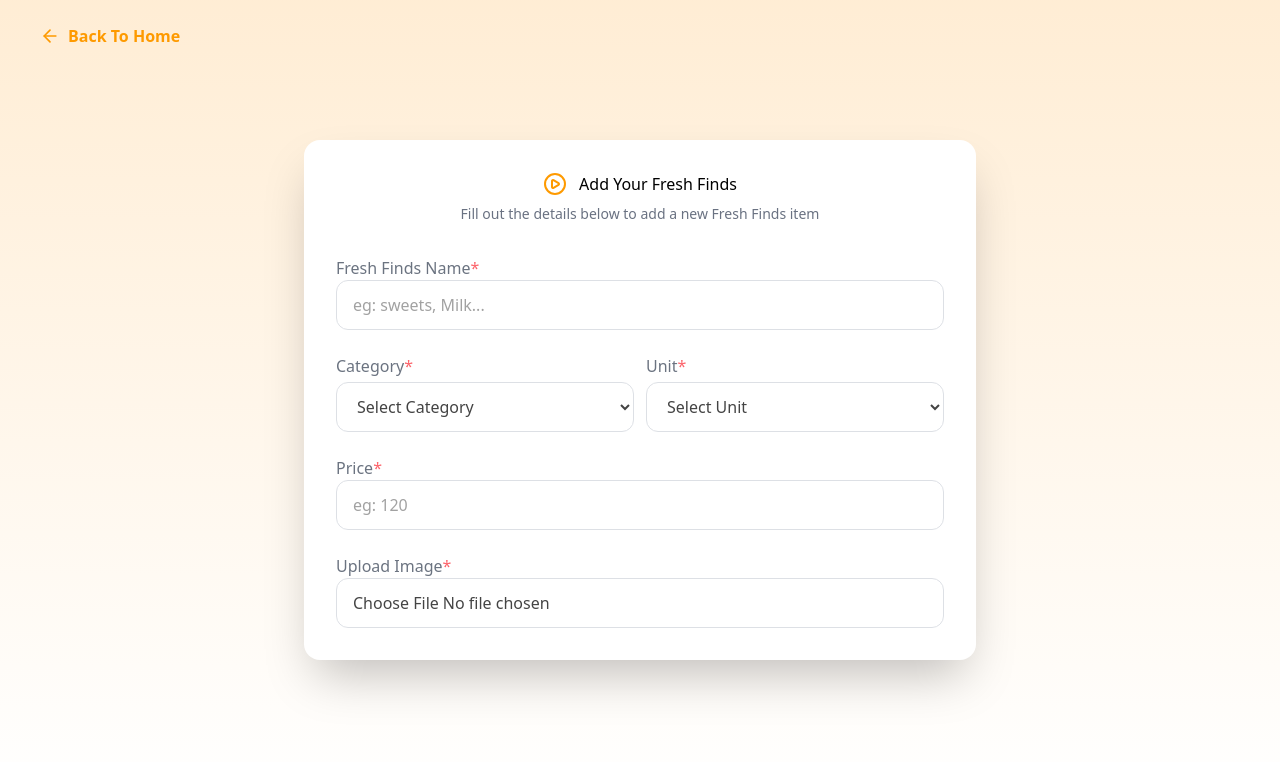
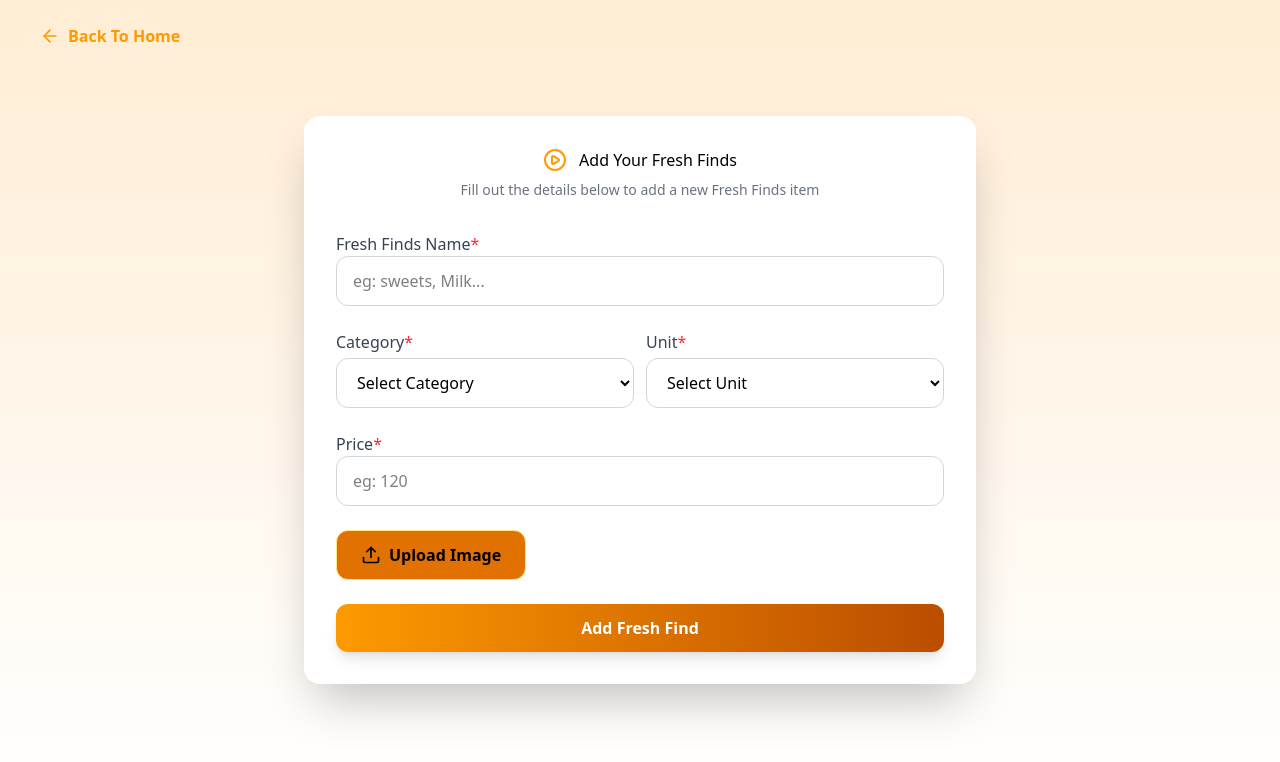
Before and after one commit to shiuly-28/snapcart, a Next.js app: page /admin/add-grocery in a window 1280 px wide. Shown: the top 762 px of the page. Built offline with nearby package versions, Linux system fonts and the light colour scheme.

Commit message:
fix: add missing String type to unit field and cleanup grocery model categories

```diff
--- a/src/app/admin/add-grocery/page.tsx
+++ b/src/app/admin/add-grocery/page.tsx
@@ -1,9 +1,11 @@
 "use client"
 
-import { ArrowLeft, PlayCircle } from 'lucide-react';
+import { ArrowLeft, PlayCircle, Upload } from 'lucide-react';
 import Link from 'next/link';
-import React, { ChangeEvent, useState } from 'react';
+import React, { ChangeEvent, FormEvent, useState } from 'react';
 import {motion} from 'motion/react'
+import Image from 'next/image';
+import axios from 'axios';
 
 const categories=[
     "Fruits & Vegetable",
@@ -35,6 +37,23 @@ const AddGrocery = () => {
         setBackendImage(file)
         setPreview(URL.createObjectURL(file))
     }
+    const handleSubmit =async (e:FormEvent)=> {
+        e.preventDefault()
+        try{
+            const formData=new FormData()
+            formData.append("name", name)
+            formData.append("category", category)
+            formData.append("price", price)
+            formData.append("unit", unit)
+            if(backendImage){
+                formData.append("image", backendImage)
+            }
+            const result = await axios.post("/api/admin/add-grocery",formData)
+            console.log(result.data)
+        }catch(error){
+            console.log(error)
+        }
+    }
     return (
         <div className='min-h-screen flex items-center justify-center
           py-16 px-4 relative'>
@@ -57,7 +76,7 @@ const AddGrocery = () => {
                     <p className='text-gray-500 text-sm mt-2 text-center'>Fill out the details below to add a new Fresh Finds item</p>
 
             </div>
-            <form className='flex flex-col gap-6 w-full animate-pulse'>
+            <form className='flex flex-col gap-6 w-full' onSubmit={handleSubmit}>
            <div>
              <label htmlFor="" className='text-gray-700 font-medium mb-1'>Fresh Finds Name</label>
             <span className='text-red-500'>*</span>
@@ -107,15 +126,25 @@ const AddGrocery = () => {
             value={price}
             />
            </div>
-            <div>
-             <label htmlFor="image" className='text-gray-700 font-medium mb-1'>Upload Image</label>
-            <span className='text-red-500'>*</span>
-            <input type="file" accept='image/*' id='name' placeholder='eg: 120' className='w-full border border-gray-300
-            rounded-xl px-4 py-3 outline-none focus:right-2 focus:ring-amber-500 transition-all'
+            <div className='flex flex-col sm:flex-row items-center gap-5'>
+             <label htmlFor="image" className='cursor-pointer flex items-center justify-center gap-2 bg-amber-600 font-semibold border border-amber-200 rounded-xl px-6 py-3 hover:bg-amber-500 transition-all w-full sm:w-auto'
+             ><Upload className="w-5 h-5"/>Upload Image
+          </label>
+            <input type="file"id='image' accept='image/*' hidden
             onChange={handleImageChange}
 
             />
+            {preview && <Image src={preview} width={100} height={100} alt='image'
+             className='rounded-xl shadow-md border-gray-200 object-cover'/>}
            </div>
+           <motion.button
+           whileHover={{scale:1.02}}
+           whileTap={{scale:.09}}
+           className='mt-t items-center justify-center w-full bg-linear-to-r from-amber-500 to-amber-700 text-white
+           font-semibold py-3 rounded-xl shadow-lg hover:shadow-xl disabled:opacity-60 transition-all flex gap-2'
+           >
+            Add Fresh Find
+           </motion.button>
             </form>
             </motion.div>
         </div>
--- a/src/app/api/admin/add-grocery/route.ts
+++ b/src/app/api/admin/add-grocery/route.ts
@@ -20,7 +20,7 @@ export async  function POST(req:NextRequest){
         const category=formData.get("category")as string
         const unit=formData.get("unit") as string
         const price=formData.get("price")as string
-        const file=formData.get("file")as Blob | null
+        const file=formData.get("image")as Blob | null
         let imageUrl
         if(file){
             imageUrl=await uploadOnCloudinary(file)
@@ -28,11 +28,7 @@ export async  function POST(req:NextRequest){
         const grocery=await Grocery.create({
             name, price, category, unit, image:imageUrl
         })
-    return NextResponse.json(
-        grocery,
-
-        {status:200}
-    )
+    return NextResponse.json(grocery,{status:200})
     }catch(error){
      return NextResponse.json(
                 {message:`add grocery error ${error}`},
--- a/src/models/grocery.model.ts
+++ b/src/models/grocery.model.ts
@@ -37,6 +37,7 @@ const grocerySchema=new mongoose.Schema<IGrocery>({
         required:true
     },
     unit:{
+        type: String,
         required:true,
         enum:[
             "kg", "g", "liter", "ml", "price", "pack"
```
